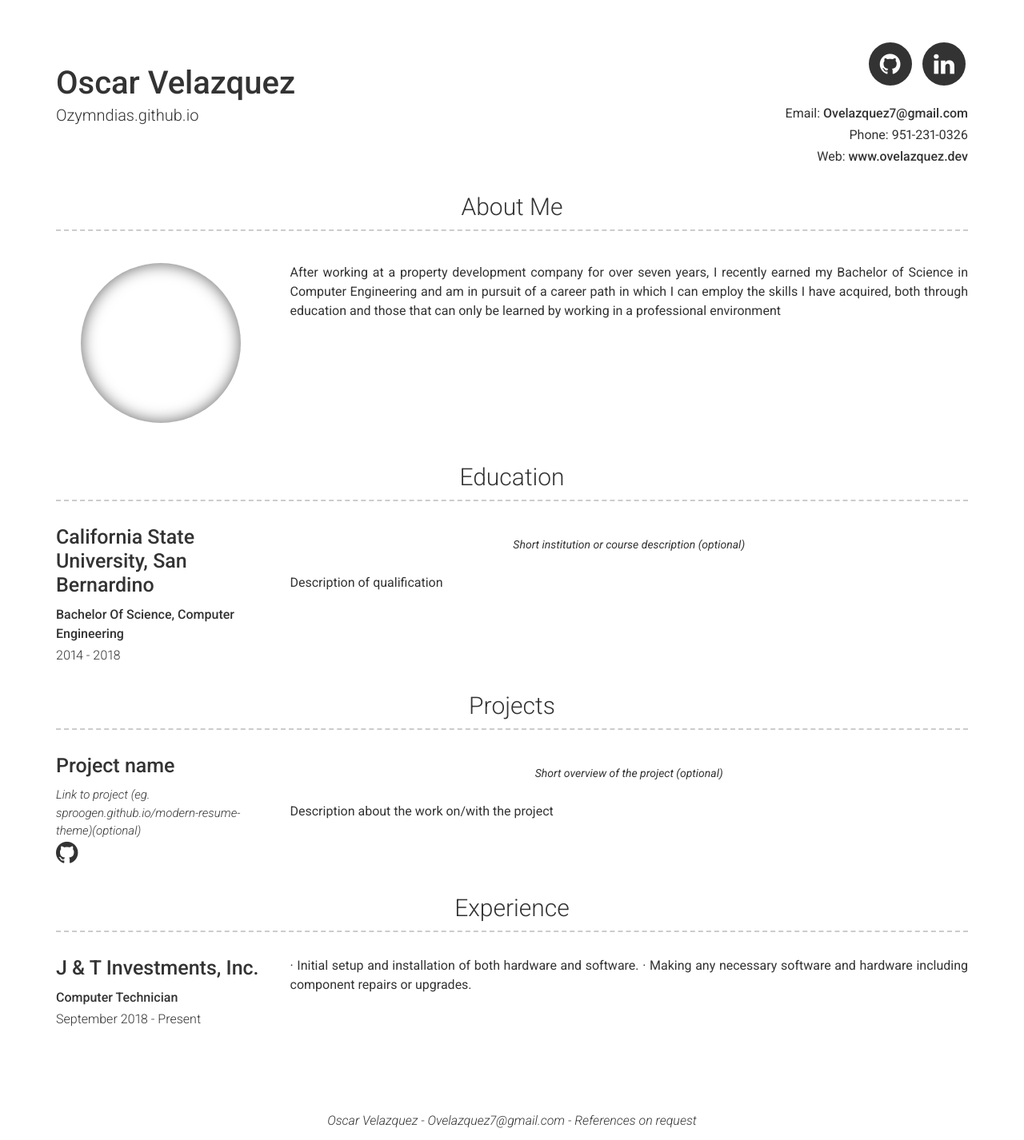
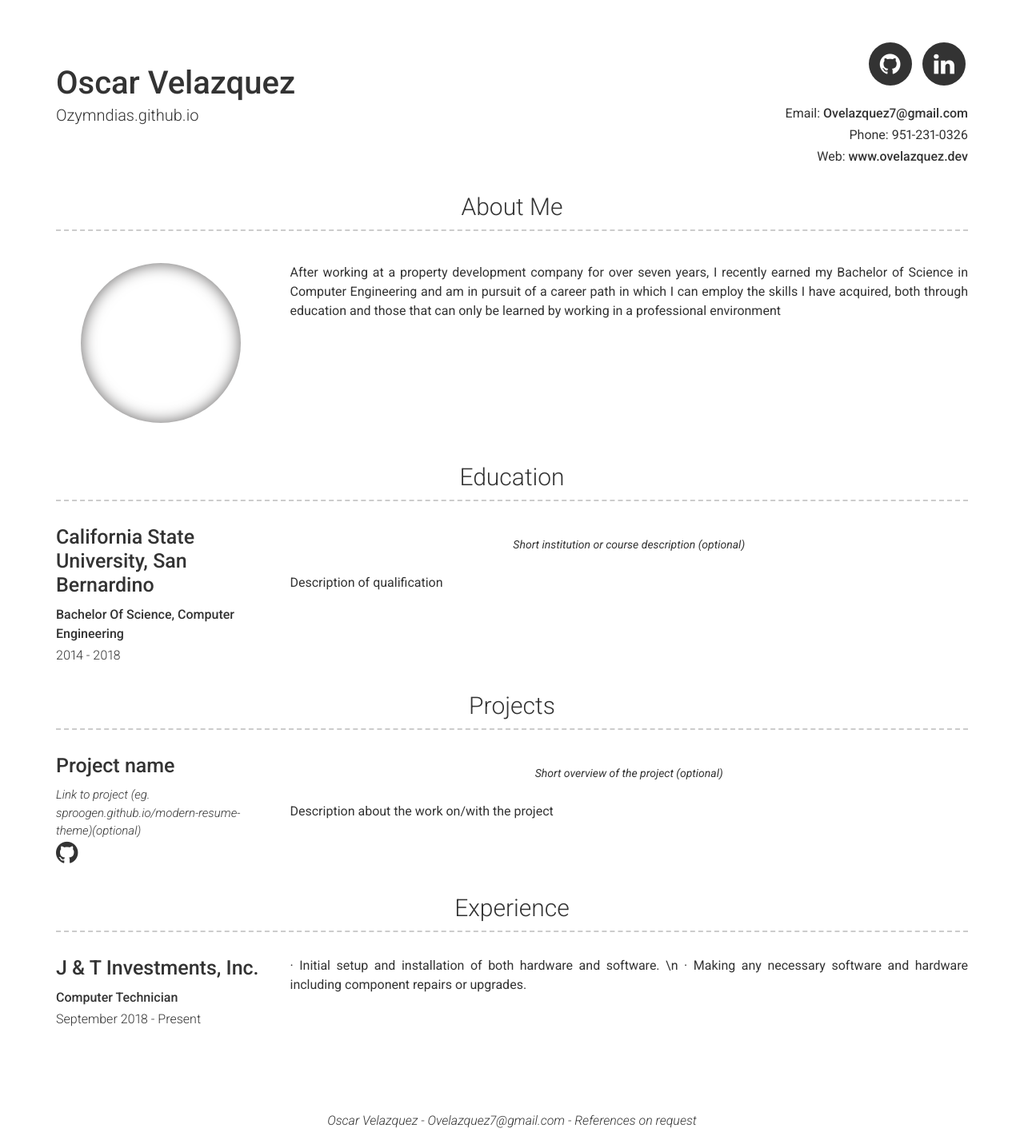
Before and after one commit to Ozymndias/Ozymndias.github.io, a Jekyll site: the page built from index.md, in a window 1280 px wide. Shown: the whole page at 80% size. Built offline with Jekyll 4.4.1, drawn with Linux system fonts in a browser that asks for light colours.

```diff
--- a/_data/experience.yml
+++ b/_data/experience.yml
@@ -6,5 +6,5 @@
   # quote: >
    # Short description of the company (optional)
   description: | # this will include new lines to allow paragraphs
-    ·	Initial setup and installation of both hardware and software.
+    ·	Initial setup and installation of both hardware and software. \n
     ·	Making any necessary software and hardware including component repairs or upgrades.
```
